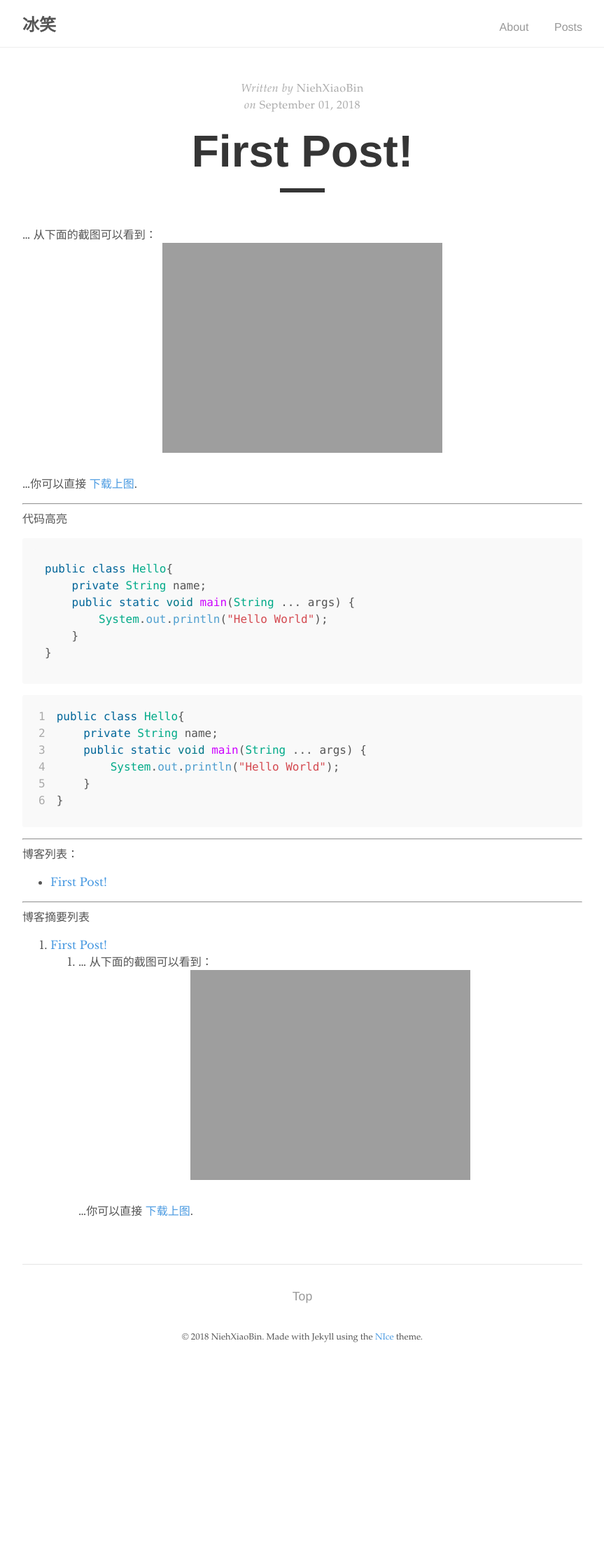
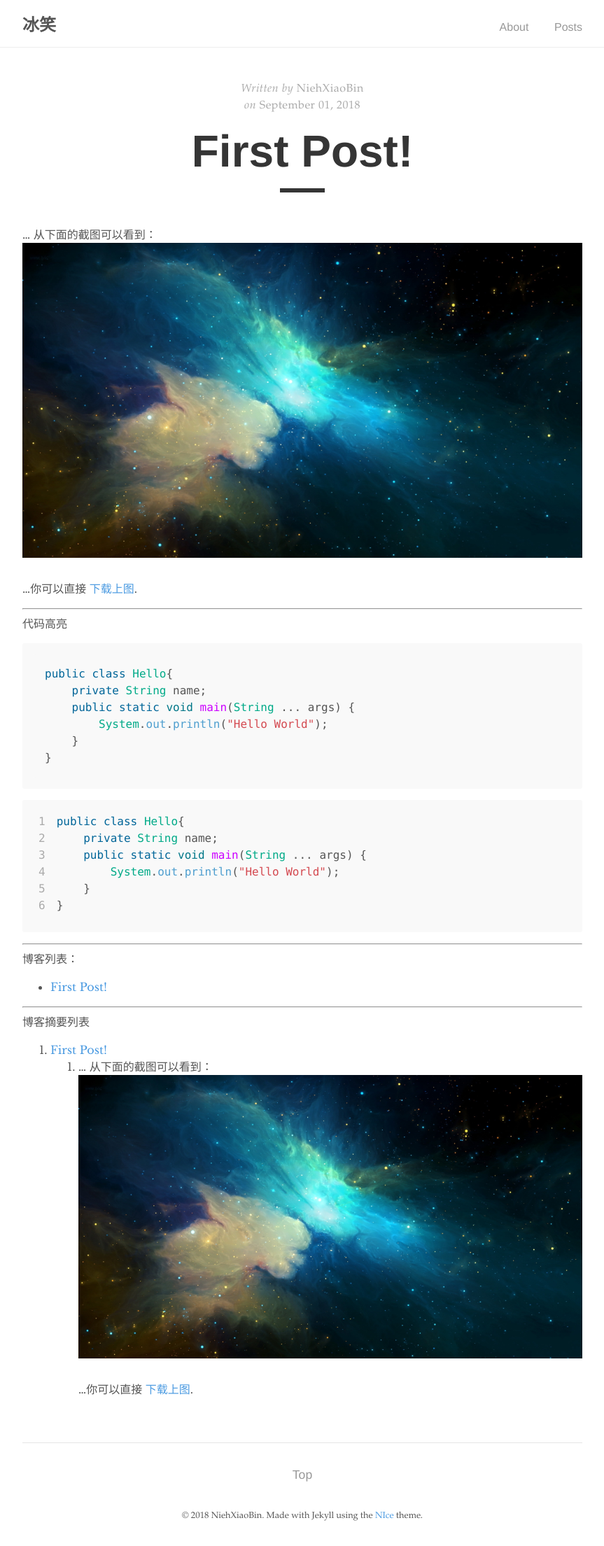
Before and after one commit to XiangQian0918/XiangQian0918.github.io, a Jekyll site: the page built from _posts/2018-09-01-First-Post.md, in a window 1280 px wide. Shown: the whole page at 70% size, without its empty margins (208-1071 px from the left). Built offline with Jekyll 4.4.1, drawn with Linux system fonts in a browser that asks for light colours; before the commit the page ends 1954 px from its top, so only the background shows below that.

Commit message:
Update 2018-09-01-First-Post.md

```diff
--- a/_posts/2018-09-01-First-Post.md
+++ b/_posts/2018-09-01-First-Post.md
@@ -5,8 +5,8 @@ date:   2018-09-01 18:05:55 +0800
 categories: jekyll update
 ---
 … 从下面的截图可以看到：
-![有帮助的截图]({{ site.url }}/assets/imgs/bg.png)
-…你可以直接 [下载上图]({{ site.url }}/assets/imgs/bg.png).
+![有帮助的截图]({{ site.url }}/assets/imgs/bg.jpg)
+…你可以直接 [下载上图]({{ site.url }}/assets/imgs/bg.jpg).
 
 ---
 代码高亮
```
